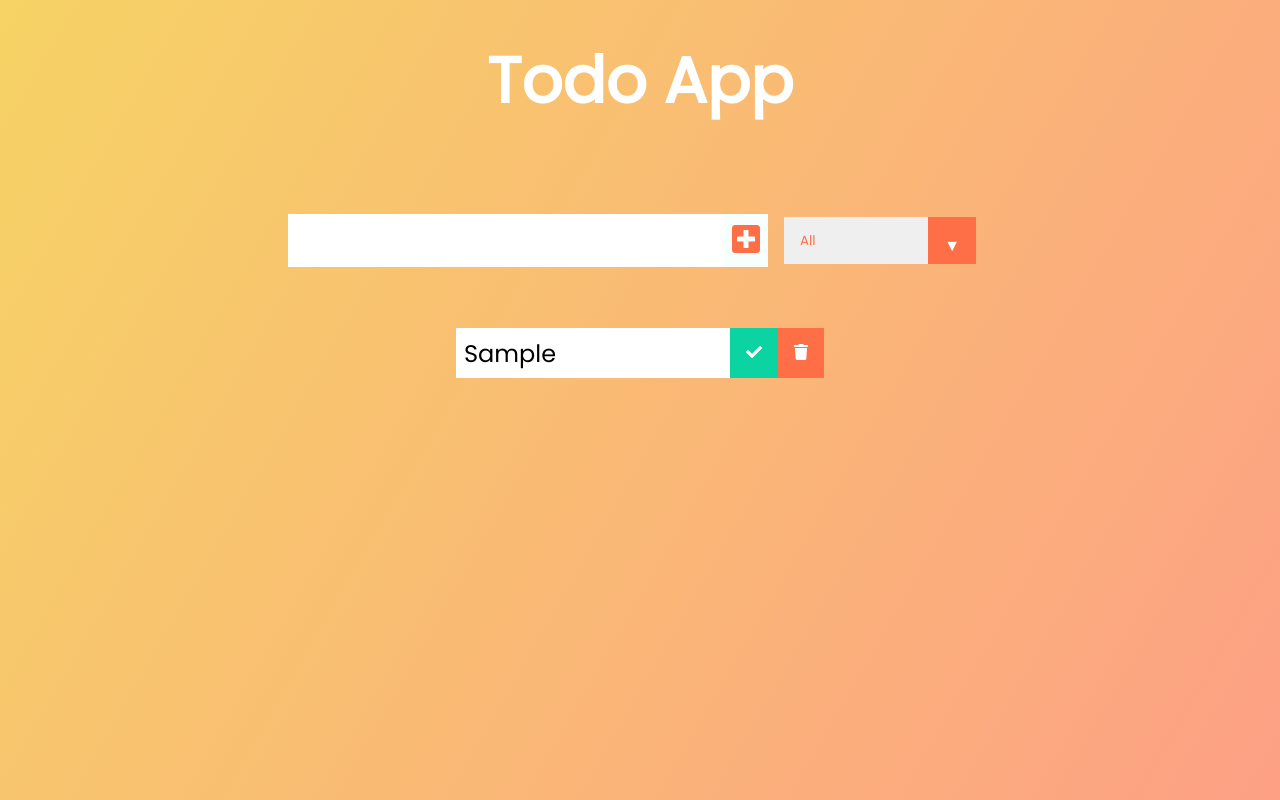
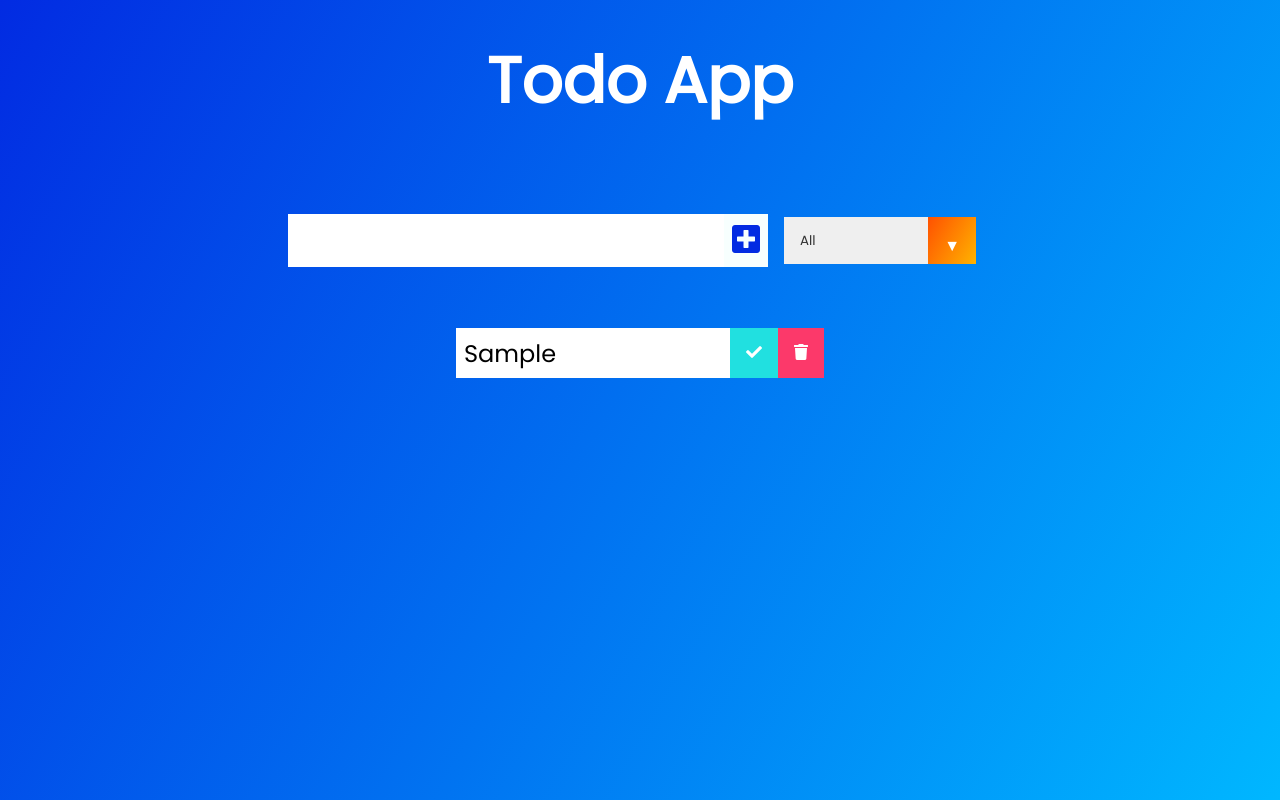
Before and after one commit to Fred011/todo-app, a React (Create React App) app: page / in a window 1280 px wide. Both pictures are taken after typing "Sample" into the empty fields and a click on the button 746 px from the left and 240 px from the top of the page. Built offline with nearby package versions, Linux system fonts and the light colour scheme.

Commit message:
styles and readMe

```diff
--- a/src/App.css
+++ b/src/App.css
@@ -4,7 +4,7 @@
   box-sizing: border-box;
 }
 body {
-  background-image: linear-gradient(120deg, #f6d365 0%, #fda085 100%);
+  background-image: linear-gradient(120deg, #022be2 0%, #00b7ff 100%);
   color: white;
   font-family: "Poppins", sans-serif;
   min-height: 100vh;
@@ -28,13 +28,13 @@ form button {
   background: white;
 }
 form button {
-  color: #ff6f47;
+  color: #022be2;
   background: #f7fffe;
   cursor: pointer;
   transition: all 0.3s ease;
 }
 form button:hover {
-  background: #ff6f47;
+  background: #022be2;
   color: white;
 }
 .todo-container {
@@ -67,7 +67,7 @@ form button:hover {
 
 .trash-btn,
 .complete-btn {
-  background: #ff6f47;
+  background: #fc396a;
   color: white;
   border: none;
   padding: 1rem;
@@ -75,7 +75,7 @@ form button:hover {
   font-size: 1rem;
 }
 .complete-btn {
-  background: rgb(11, 212, 162);
+  background: rgb(33, 224, 224);
 }
 .todo-item {
   padding: 0rem 0.5rem;
@@ -115,7 +115,7 @@ select {
   overflow: hidden;
 }
 select {
-  color: #ff6f47;
+  color: #313131;
   font-family: "Poppins", sans-serif;
   cursor: pointer;
   width: 12rem;
@@ -127,13 +127,7 @@ select {
   top: 0;
   right: 0;
   padding: 1rem;
-  background: #ff6f47;
+  background:  linear-gradient(120deg, #ff5101 0%, #ffbb00 100%);
   cursor: pointer;
   pointer-events: none;
 }
-/* Transition */
-/*
-.select:hover::after {
-  transform: scale(1.5);
-}
-*/
```
Also changed, not shown: 1 other file (tests, documents, lock files or other folders).
